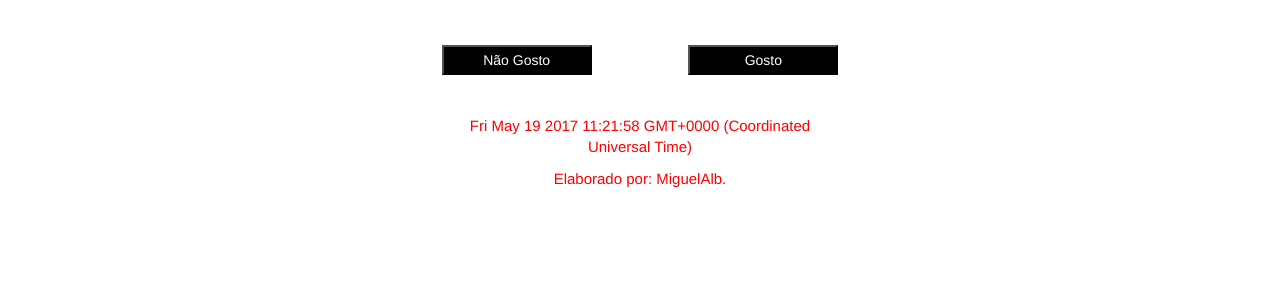
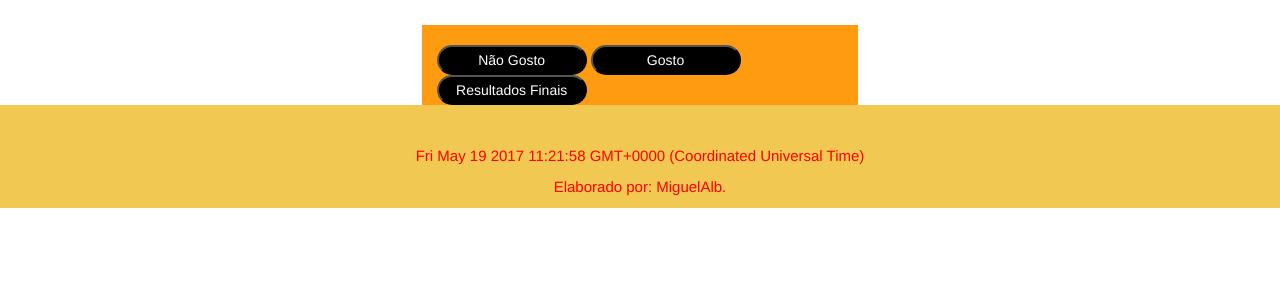
Before and after one commit to macars1990/upacademy, a PHP site: page / in a window 1280 px wide. Shown: the part 162-462 px from the top of the page. Run offline with PHP 8.4, Linux system fonts and the light colour scheme.

Commit message:
nova imagem

```diff
--- a/book1.css
+++ b/book1.css
@@ -52,9 +52,6 @@ p{
 img{
 	width: 300px;
 	height: 500px;
-
-
-
 }
 
 button{
@@ -62,9 +59,10 @@ button{
 	height:30px;
 	background-color: black;
 	color: white;
+	border-radius: 15px;
+}
 
-}
-.alignleft {
+/*.alignleft {
 	float:left;
 }
 .alignright {
@@ -72,8 +70,7 @@ button{
 }
 .fixfloat{
 	clear:both;
-
-}
+}*/
 
 #resultslike, #resultsdislike {
 	color: rgb(216, 30, 35);
@@ -98,10 +95,20 @@ button{
 }
 
 #bookContainer {
-	background-color: rgb(209, 240, 149);
+	/*background-image: url("bib_mafra4.jpg");*/
 
+	background: url("bib_mafra4.jpg") no-repeat fixed center;
 }
 
 .link a: visited {
 	color: green;
-};
+}
+
+.buttons {
+	background-color: rgb(255, 155, 17);
+	align-items:center;
+}
+
+footer{
+	background-color: rgb(240, 200, 82);
+}
--- a/index.html
+++ b/index.html
@@ -83,12 +83,15 @@
 		</div> -->
 		</div>
 
+		<div class="row">
 		<div class="buttons col-sm-4 col-sm-offset-4">
 			<br>
 			<button id="dislike" class="alignleft" type="button";">Não Gosto</button>
 			<button id="like" class="alignright" type="button";">Gosto</button>
+			<br>
+			<button id="gotoresults" class="center" type="button";>Resultados Finais</button>
 		</div>
-
+		</div>
 
 	<div id="endPage" class="col-sm-4 col-sm-offset-4">
 			<h1 style="text-align:center;">Resultados <br>
@@ -101,9 +104,11 @@
 			</div>
 	</div>
 
+	<div class="clearfix"></div>
 
 
-	<footer class="col-sm-4 col-sm-offset-4">
+
+	<footer class="container-fluid">
 		<br>
 		<br>
 		<p style="text-align: center;" id="date"></p>
--- a/like1.js
+++ b/like1.js
@@ -194,10 +194,16 @@ $("#date").text(Date());
 
 $("#restartButton").click(function(){
 	$("#endPage").hide();
-	$("#bookContainer").show();
+	$("#bookContainer, .buttons").show();
 	countlike = 0;
 	countdislike = 0;
 });
+
+$("#gotoresults").click(function(){
+		$("#bookContainer, .buttons").hide();
+		$("#endPage").show();
+	});
+
 
 
 // var APIKey = "AIzaSyC58lzBBAG5VWEGSRCXRpLWkasXTkvESzM";
```
Also changed, not shown: bib_mafra4.jpg (added).
